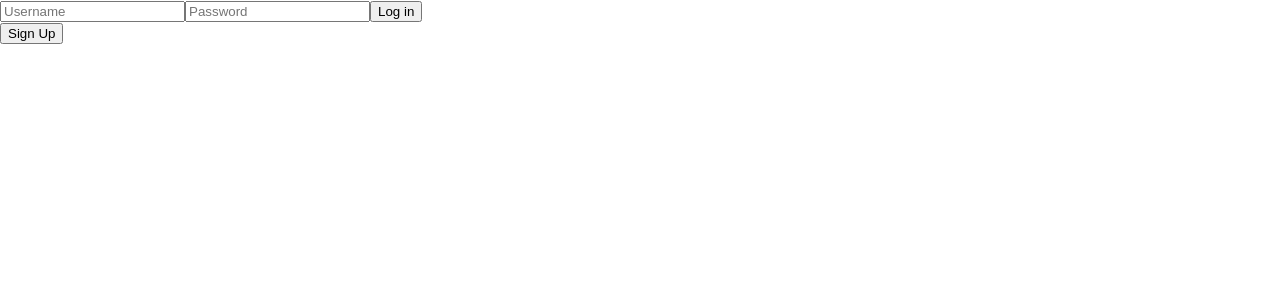
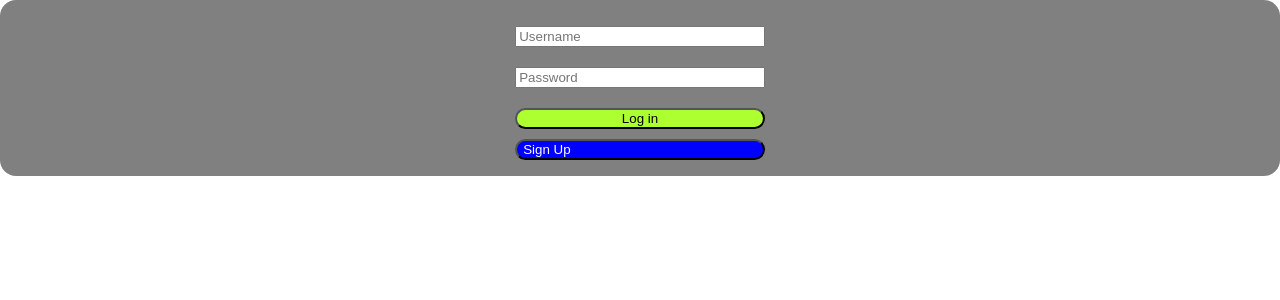
Before and after one commit to MatthewMcLendon/socialize, a React (Create React App) app: page /login in a window 1280 px wide. Shown: the top 300 px of the page. Built offline with nearby package versions, Linux system fonts and the light colour scheme.

Commit message:
style: added basic style to user form

```diff
--- /dev/null
+++ b/src/components/style/card.css
@@ -0,0 +1,5 @@
+.card {
+  background-color: grey;
+  border-radius: 1rem;
+  padding: 1rem;
+}
--- /dev/null
+++ b/src/components/style/card.js
@@ -0,0 +1,5 @@
+import "./card.css";
+
+export default function Card(props) {
+  return <div className="card">{props.children}</div>;
+}
--- a/src/components/users/UserForm.css
+++ b/src/components/users/UserForm.css
@@ -0,0 +1,35 @@
+form {
+  display: flex;
+  flex-direction: column;
+  width: 20%;
+  margin: auto;
+}
+
+input {
+  margin: 10px 0;
+}
+
+button {
+  margin: 10px 0;
+  border-radius: 0.75rem;
+}
+
+#login-button {
+  background-color: greenyellow;
+}
+
+#signup-button {
+  display: flex;
+  width: 20%;
+  margin: auto;
+  background-color: blue;
+  color: white;
+}
+
+#cancel-button {
+  display: flex;
+  width: 20%;
+  margin: auto;
+  background-color: red;
+  color: white;
+}
--- a/src/components/users/UserForm.js
+++ b/src/components/users/UserForm.js
@@ -1,4 +1,5 @@
 import { useState } from "react";
+import Card from "../style/card";
 import "./UserForm.css";
 
 export default function UserForm() {
@@ -10,6 +11,8 @@ export default function UserForm() {
     console.log(event);
     const data = getFormData();
     console.log(data);
+
+    clearFormData();
   };
 
   const signupHandler = () => {
@@ -46,7 +49,7 @@ export default function UserForm() {
   };
 
   return (
-    <>
+    <Card>
       <form id="user-form" onSubmit={submitHandler}>
         <input type="hidden" />
         <input type="text" placeholder="Username" id="username" required />
@@ -69,6 +72,6 @@ export default function UserForm() {
           Sign Up
         </button>
       )}
-    </>
+    </Card>
   );
 }
```
